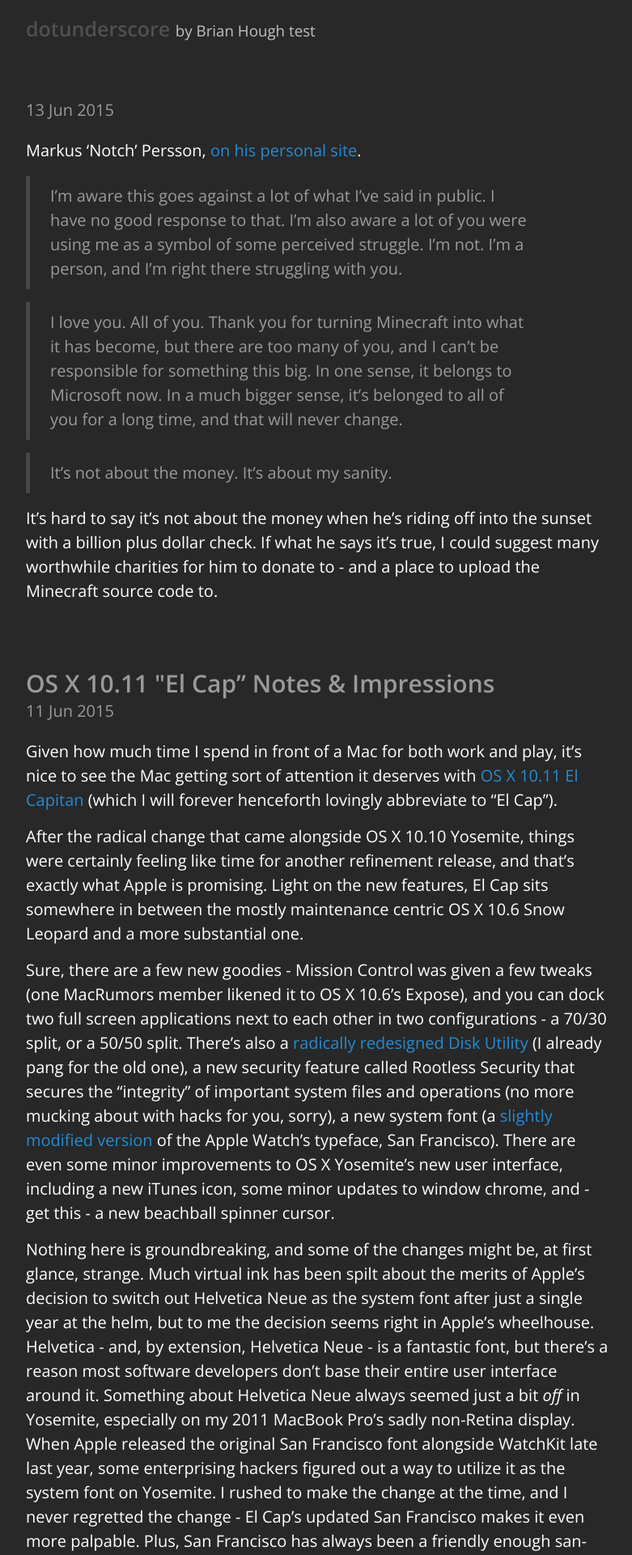
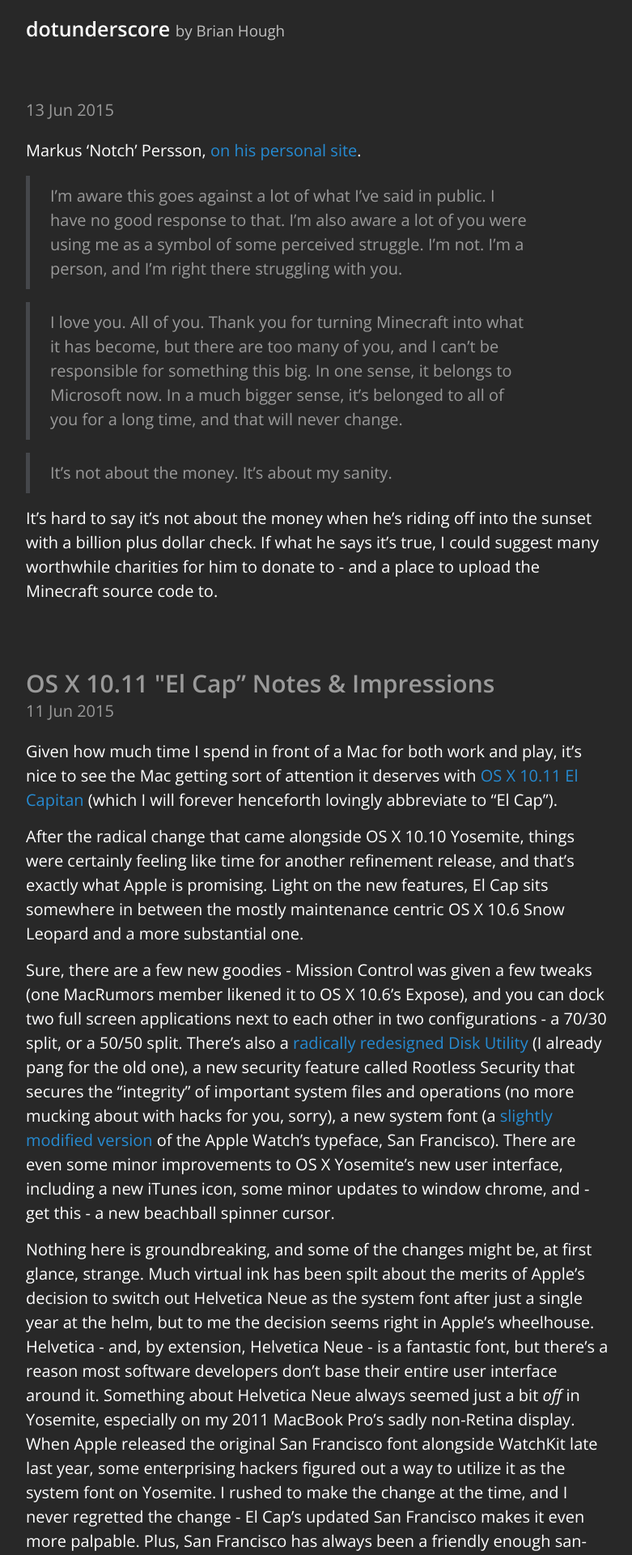
Before and after one commit to derfbwh/derfbwh.github.io, a Jekyll site: the page built from index.html, in a window 1280 px wide. Shown: the top 1920 px of the page at 81% size, without its empty margins (248-1029 px from the left). Built offline with Jekyll 4.4.1, drawn with Linux system fonts in a browser that asks for light colours; Markdown is read by kramdown in place of the engine named in the settings; the list of posts is cut into pages by our own code.

Commit message:
layout-update

```diff
--- a/_layouts/default.html
+++ b/_layouts/default.html
@@ -14,7 +14,7 @@
       <div class="masthead">
         <h3 class="masthead-title">
           <a href="{{ site.baseurl }}" title="Home">{{ site.title }}</a>
-          <small>{{ site.tagline }} test</small>
+          <small>{{ site.tagline }}</small>
         </h3>
       </div>
 
--- a/public/css/poole.css
+++ b/public/css/poole.css
@@ -312,9 +312,10 @@
   margin-top: 0;
   margin-bottom: 0;
   color: #505050;
+  font-weight: 800;
 }
 .masthead-title a {
-  color: #505050;
+  color: #ffffff;
 }
 .masthead-title small {
   font-size: 75%;
```
